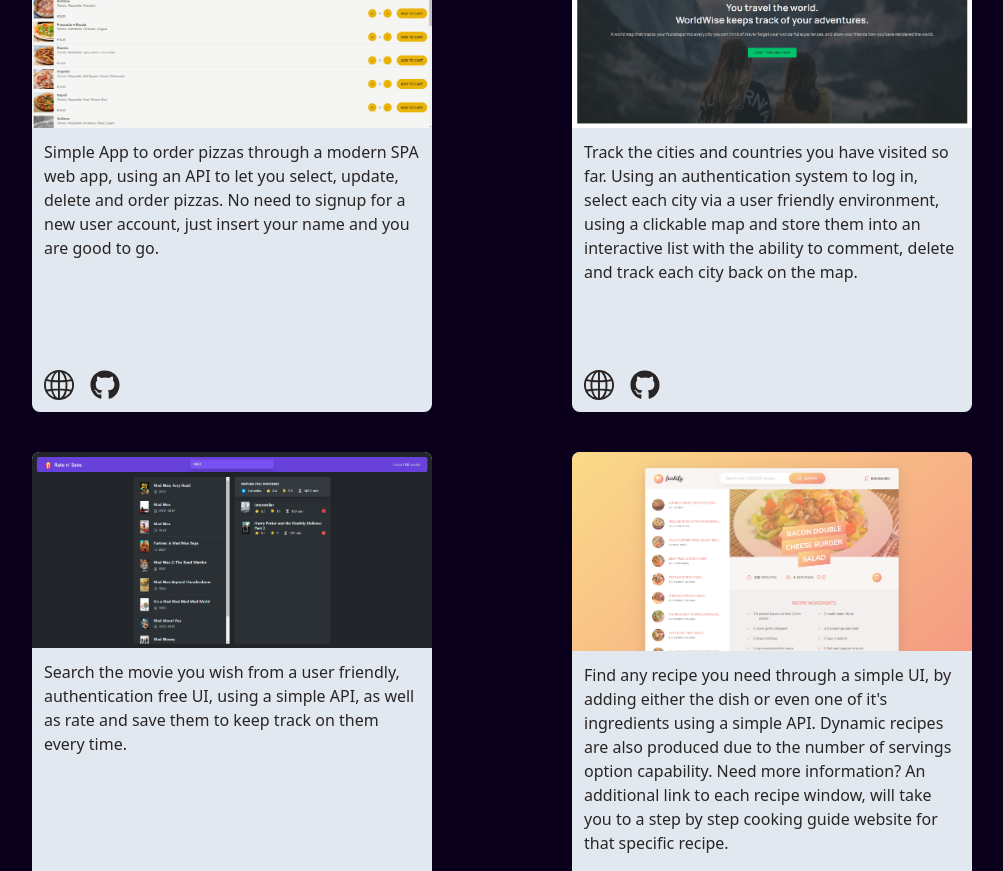
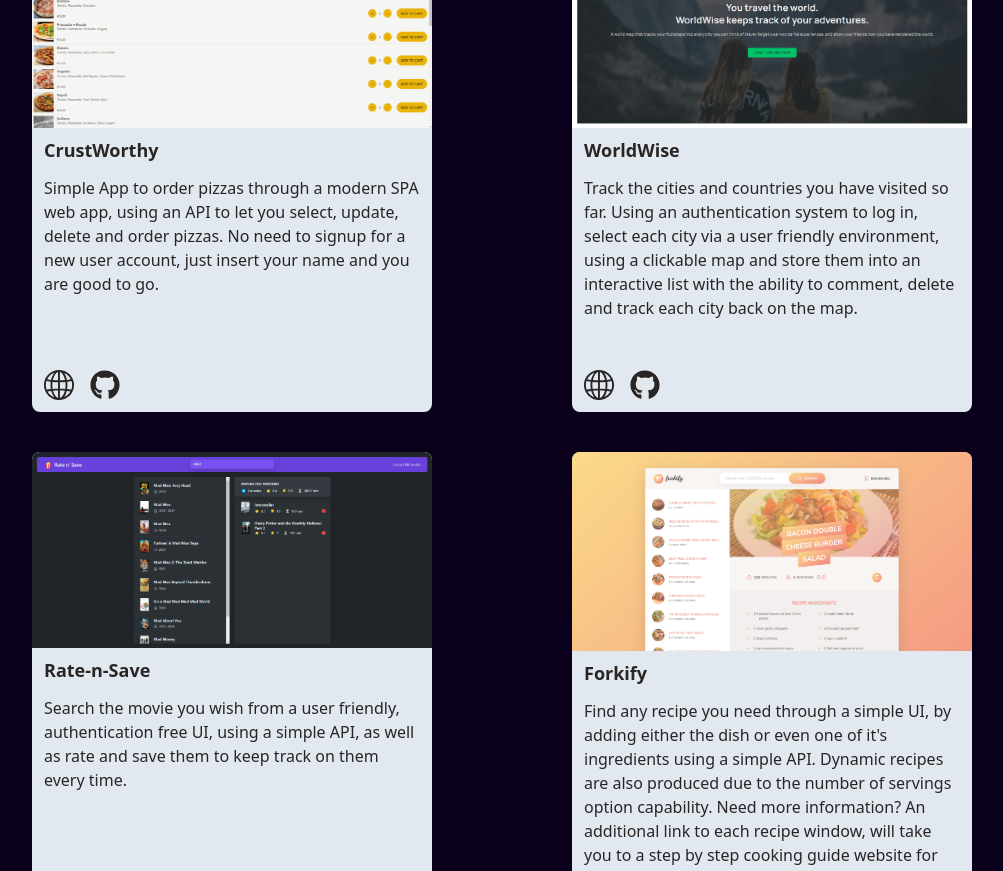
Before and after one commit to JimKonstantinopoulos/Portfolio, a React (Vite) app: page / in a window 1280 px wide. Shown: the part 1060-1931 px from the top of the page, without its empty margins (138-1141 px from the left). Built offline with nearby package versions, Linux system fonts and the light colour scheme.

Commit message:
Add title to projects

```diff
--- a/src/ui/Content.jsx
+++ b/src/ui/Content.jsx
@@ -1,22 +1,26 @@
 import Project from "./Project";
 
 const projectArr = [{
-    "imgPath": "../public/crustworthyImg.png",
+    "name": "CrustWorthy",
+    "imgPath": "../crustworthyImg.png",
     "description": "Simple App to order pizzas through a modern SPA web app, using an API to let you select, update, delete and order pizzas. No need to signup for a new user account, just insert your name and you are good to go.",
     "browserLink": "https://crustworthy.netlify.app/",
     "gitLink": "https://github.com/JimKonstantinopoulos/CrustWorthy"
 },{
-    "imgPath": "../../public/worldwiseImg.png",
+    "name": "WorldWise",
+    "imgPath": "../../worldwiseImg.png",
     "description": "Track the cities and countries you have visited so far. Using an authentication system to log in, select each city via a user friendly environment, using a clickable map and store them into an interactive list with the ability to comment, delete and track each city back on the map.",
     "browserLink": "https://w0rldwise.netlify.app/",
     "gitLink": "https://github.com/JimKonstantinopoulos/WorldWise"
 },{
-    "imgPath": "../../public/ratensaveImg.png",
+    "name": "Rate-n-Save",
+    "imgPath": "../../ratensaveImg.png",
     "description": "Search the movie you wish from a user friendly, authentication free UI, using a simple API, as well as rate and save them to keep track on them every time.",
     "browserLink": "https://rate-n-save.netlify.app/",
     "gitLink": "https://github.com/JimKonstantinopoulos/Rate-n-Save"
 },{
-    "imgPath": "../../public/forkifyImg.png",
+    "name": "Forkify",
+    "imgPath": "../../forkifyImg.png",
     "description": "Find any recipe you need through a simple UI, by adding either the dish or even one of it's ingredients using a simple API. Dynamic recipes are also produced due to the number of servings option capability. Need more information? An additional link to each recipe window, will take you to a step by step cooking guide website for that specific recipe.",
     "browserLink": "https://forkify-j.netlify.app/",
     "gitLink": "https://github.com/JimKonstantinopoulos/Forkify"
--- a/src/ui/Logo.jsx
+++ b/src/ui/Logo.jsx
@@ -1,7 +1,7 @@
 function Logo() {
     return (
       <div className="max-w-[40rem] order-1 desktop:order-2 m-6 desktop:m-2">
-        <img src="../public/heroImg.png" alt="laptop" />
+        <img src="../heroImg.png" alt="laptop" />
       </div>
     );
   }
--- a/src/ui/Project.jsx
+++ b/src/ui/Project.jsx
@@ -6,6 +6,7 @@ function Project({project}){
         <div>
             <img src={project.imgPath} alt="project view" />
         </div>
+        <p className="font-bold text-lg pt-2 pl-3">{project.name}</p>
         <div className="flex flex-col justify-between gap-4 grow m-3">
             <p>{project.description}</p>
             <div className="flex gap-4">
```
